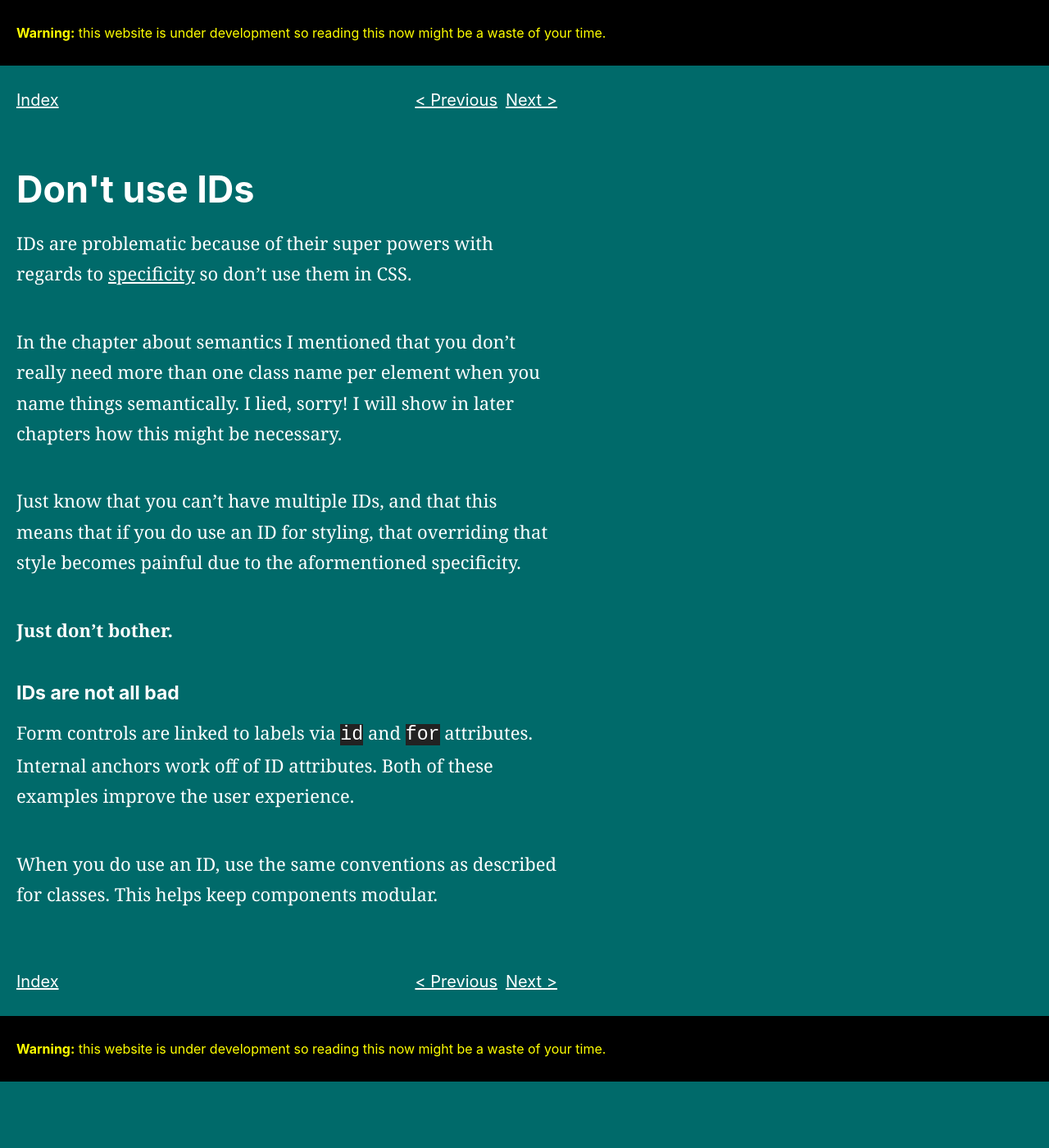
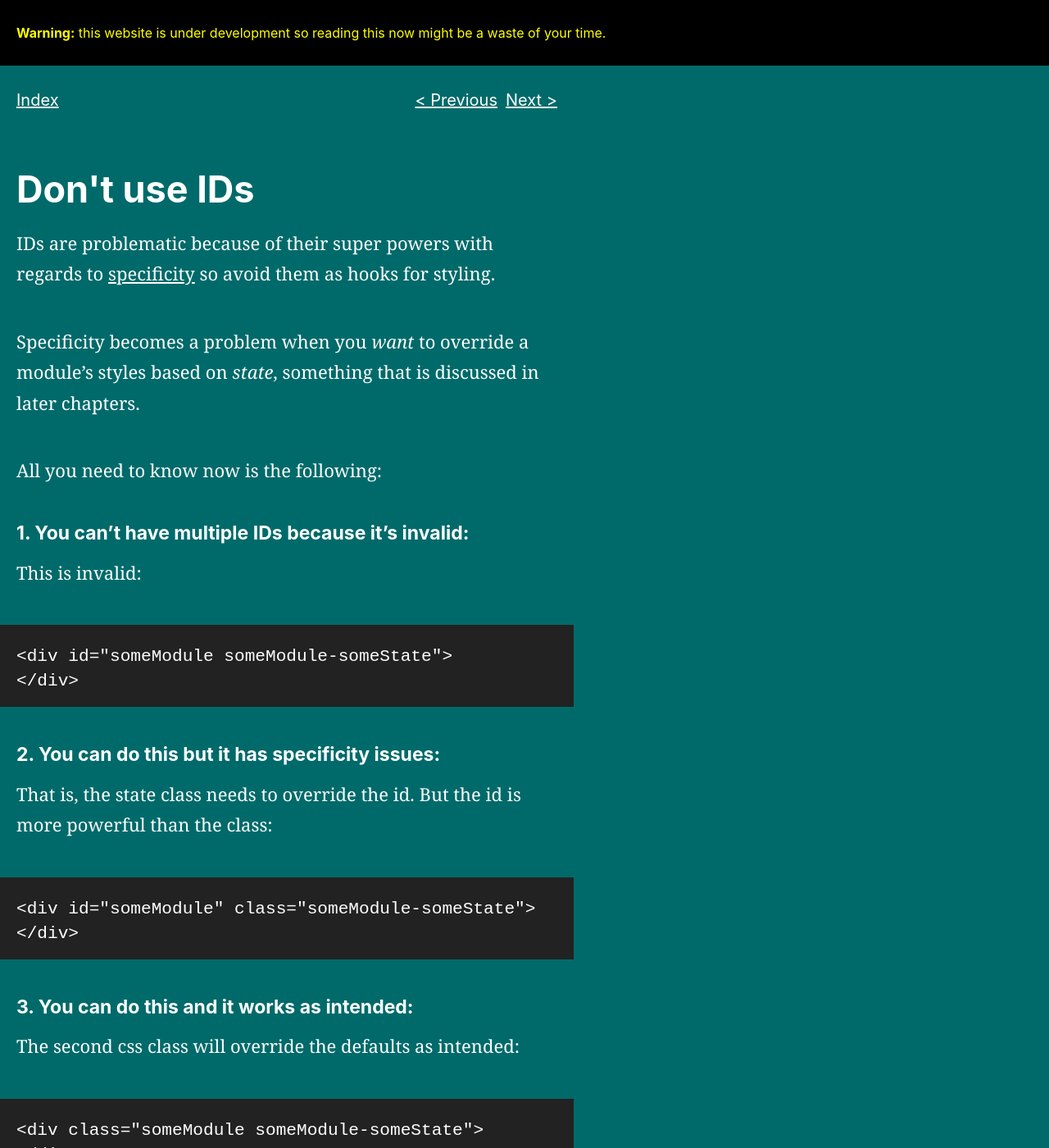
Before and after one commit to adamsilver/maintainablecss.com-jekyll, a Jekyll site: the page built from _chapters/04-ids.md, in a window 1280 px wide and 1400 px high. Shown: the whole window at 82% size. Built offline with Jekyll 4.4.1, drawn with Linux system fonts in a browser that asks for light colours; some of the changed text lies outside the part shown.

Commit message:
Updated 3 chapters

```diff
--- a/_chapters/04-ids.md
+++ b/_chapters/04-ids.md
@@ -3,16 +3,42 @@ layout: chapter
 title: Don't use IDs
 ---
 
-IDs are problematic because of their super powers with regards to [specificity](http://www.w3.org/TR/css3-selectors/#specificity) so don't use them in CSS.
+IDs are problematic because of their super powers with regards to [specificity](http://www.w3.org/TR/css3-selectors/#specificity) so avoid them as hooks for styling.
 
-In the chapter about semantics I mentioned that you don't really need more than one class name per element when you name things semantically. I lied, sorry! I will show in later chapters how this might be necessary.
+Specificity becomes a problem when you *want* to override a module's styles based on *state*, something that is discussed in later chapters.
 
-Just know that you can't have multiple IDs, and that this means that if you do use an ID for styling, that overriding that style becomes painful due to the aformentioned specificity.
+All you need to know now is the following:
 
-**Just don't bother.**
+## 1. You can't have multiple IDs because it's invalid:
 
-## IDs are not all bad
+This is invalid:
 
-Form controls are linked to labels via `id` and `for` attributes. Internal anchors work off of ID attributes. Both of these examples improve the user experience.
+	<div id="someModule someModule-someState">
+	</div>
 
-When you do use an ID, use the same conventions as described for classes. This helps keep components modular.
+## 2. You can do this but it has specificity issues:
+
+That is, the state class needs to override the id. But the id is more powerful than the class:
+
+	<div id="someModule" class="someModule-someState">
+	</div>
+
+## 3. You can do this and it works as intended:
+
+The second css class will override the defaults as intended:
+
+	<div class="someModule someModule-someState">
+	</div>
+
+In the chapter about semantics, I mentioned that you don't really need more than one class name per element when you name things semantically&mdash;sorry to say I lied.
+
+Multiple class names are needed for state, something we discuss in a later chapter.
+
+## Sometimes we must use IDs
+
+It's important to note, that ID's are useful and *necessary* for many aspects of web development, but CSS is not one of those. Here are two examples, both of which **improve the user experience**.
+
+1. **Form controls** are linked to labels via `id` and `for` attributes.
+2. **Internal anchors** work off of ID attributes.
+
+Note: when you do use an ID, use the same conventions as described for classes. This helps keep components modular.
```
Also changed, not shown: _chapters/03-reuse.md (+2 -2 lines), _chapters/07-state.md (+16 -0 lines).
